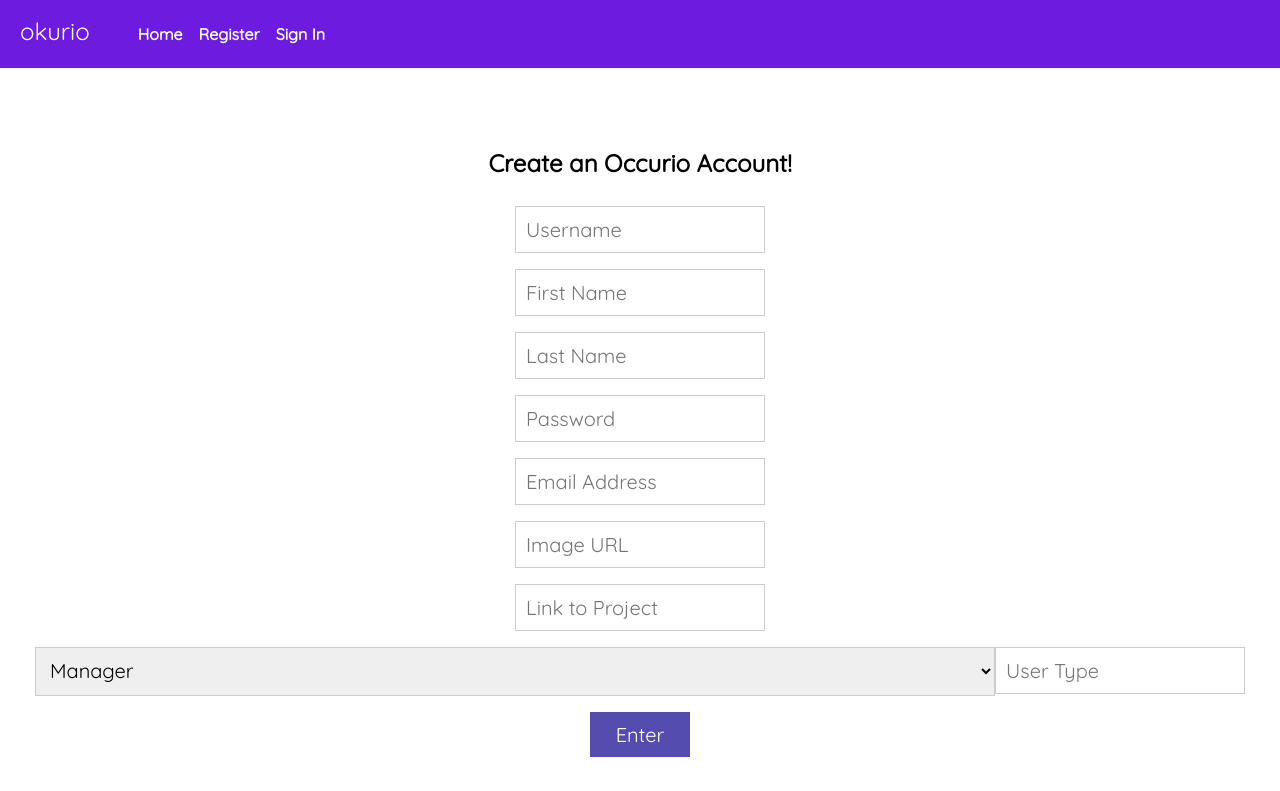
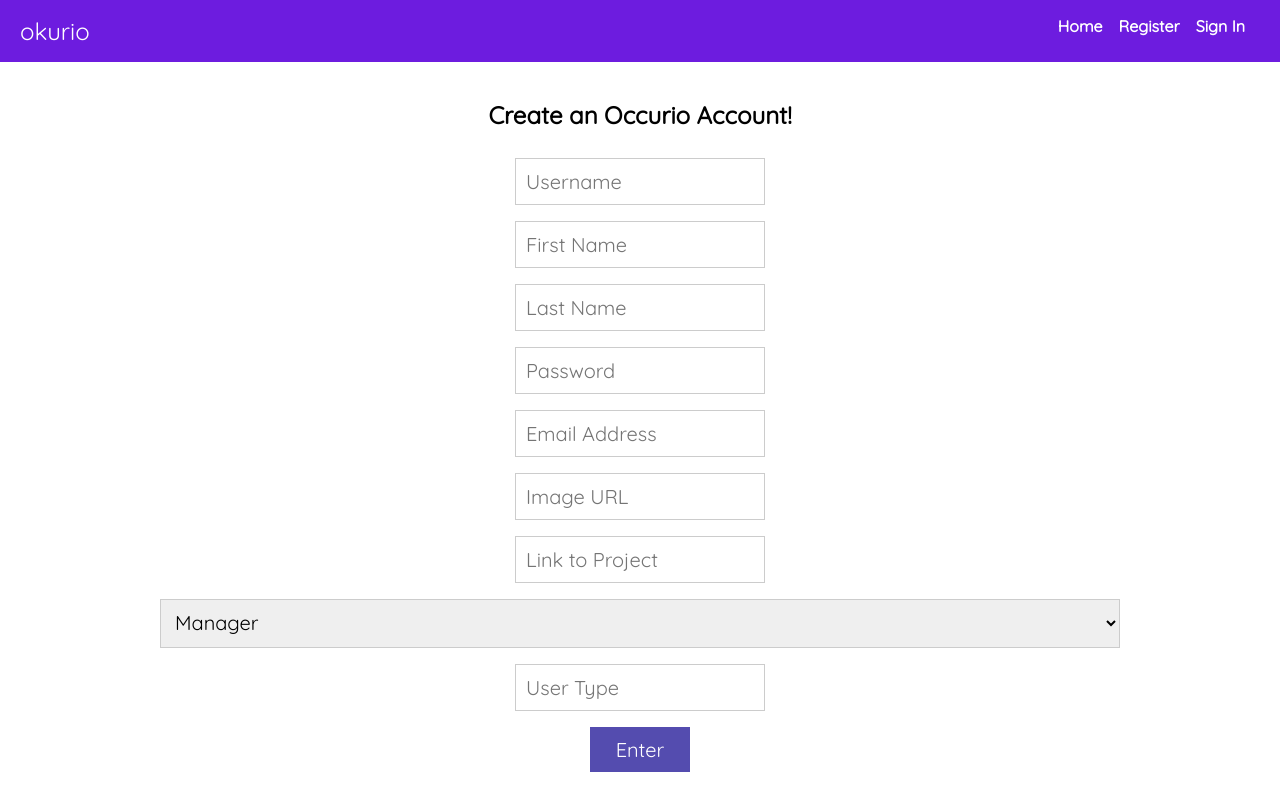
Before and after one commit to Cityslick/Occurio, a React (Create React App) app in the folder client/occurio/: page /register in a window 1280 px wide. Shown: the top 791 px of the page. Built offline with nearby package versions, Linux system fonts and the light colour scheme.

Commit message:
change component layouts

```diff
--- a/client/occurio/src/App.css
+++ b/client/occurio/src/App.css
@@ -78,19 +78,25 @@ a:active {
   font-weight:900;
 }
 
+.nav-list {
+  padding-left: 960px;
+}
+
 .nav-item {
-  padding: .5em;
+  height: 2vw;
+  padding: 0px .5em 0px .5em;
   color: white
 }
 
 .nav-item a {
   display:block;
-  /* padding:15px 20px; */
   color:#FFF;
 }
 
 .nav-item a:hover {
-  background:#2C3E50;
+  background: white;
+  color: #6D1CDF;
+  transition: .3s;
 }
 
 .header {
@@ -146,12 +152,14 @@ a:active {
   /* REGISTER PAGE */
 
   .register {
-    padding-top: 10vw;
+    padding-top: 10vh;
+    height: 120vh;
   }
 
   /* SIGN-IN PAGE */
   .sign-in {
-    padding-top: 10vw;
+    padding-top: 10vh;
+    height: 100vh;
   }
 
   /* FORM STYLES */
--- a/client/occurio/src/components/Register.jsx
+++ b/client/occurio/src/components/Register.jsx
@@ -72,15 +72,17 @@ class Register extends Component {
                         <input className="form" type="text" name="proj_link" value={this.state.proj_link} placeholder="Link to Project" onChange={this.handleInputChange} />
                     </div>
 
-                    <div>
-                        <select className="dropDown">
+                    <div className="drop-down">
+                        <div>
+                        <select>
                             <option>Manager</option>
                             <option>Collaborator</option>
-                            <option>Something Else</option>
+                            <option>Other</option>
                         </select>
-
-
+                        </div>
+                        <div>
                         <input className="form" type="text" name="user_type" value={this.state.user_type} placeholder="User Type" onChange={this.handleInputChange} />
+                        </div>
                     </div>
 
                     <div>
```
